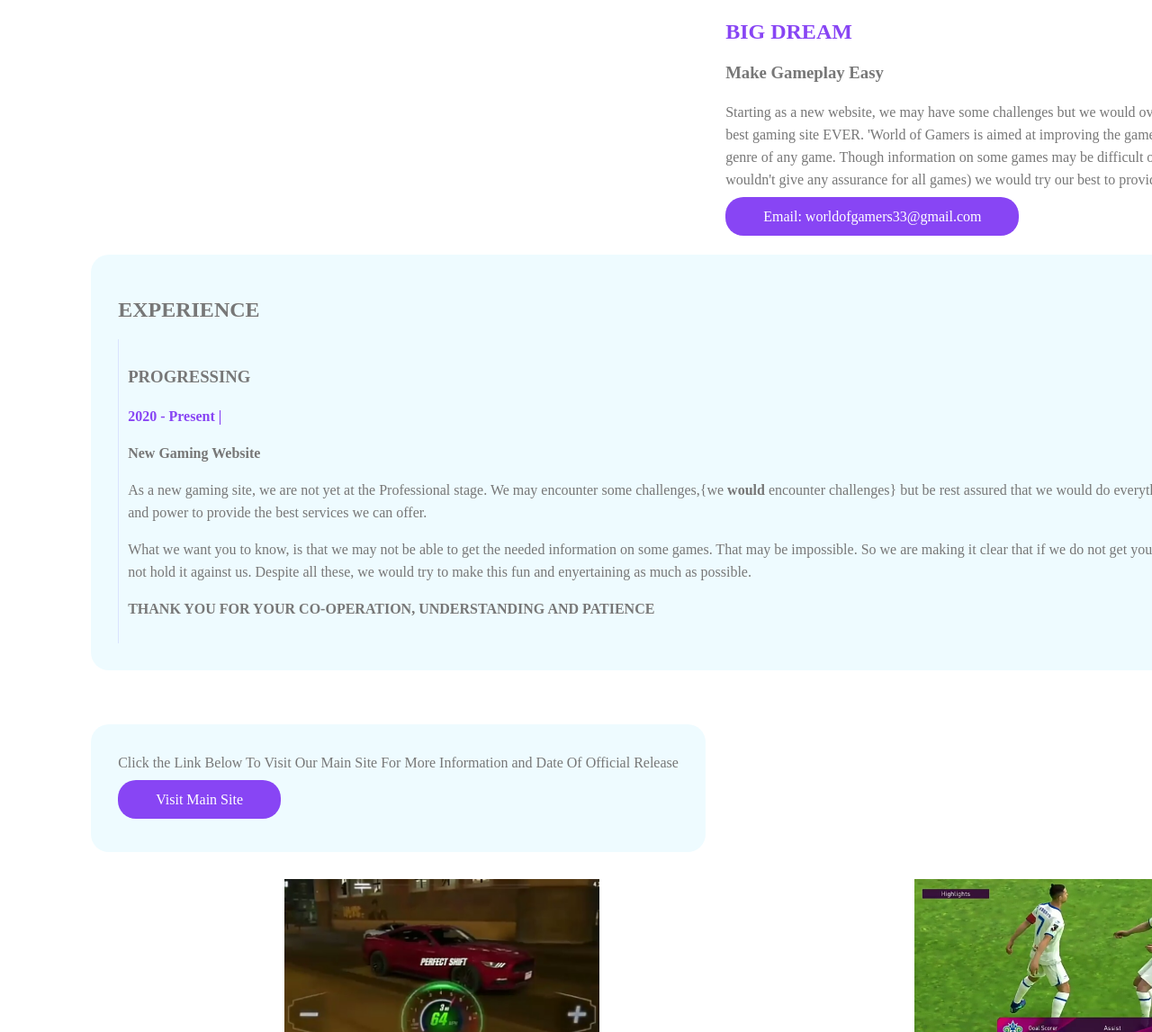
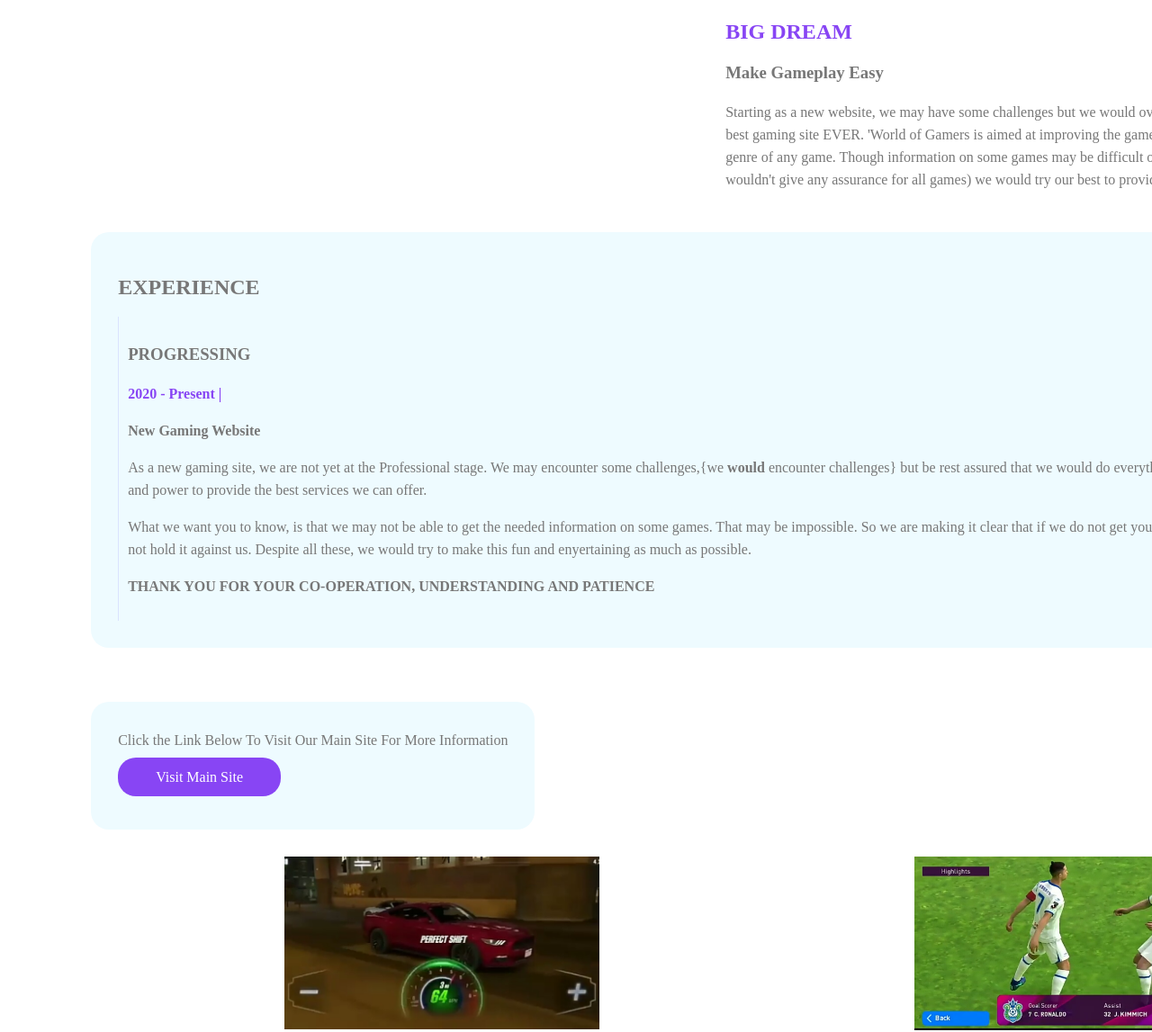
Before and after one commit to BlessedMeglit/WorldofGamers, a plain HTML site: page index.html in a window 1280 px wide. Shown: the part 362-1509 px from the top of the page at 90% size. Drawn offline with Linux system fonts and the light colour scheme.

Commit message:
publishing awesome pages 1590137407596

```diff
--- a/index.html
+++ b/index.html
@@ -23,7 +23,7 @@
                <h3> Make Gameplay Easy </h3>
                <p> Starting as a new website, we may have some challenges but we would overcome them to make this the best gaming site EVER. 'World of Gamers is aimed at improving the gameplay of everyone in every genre of any game. Though information on some games may be difficult or impossible to find,(we wouldn't give any assurance for all games) we would try our best to provide the needed information.</p>
 
-                <a class="primary-btn" href="#"> Email: worldofgamers33@gmail.com </a>
+
        </section>
            </div>
        <section class="container experiences">
@@ -37,7 +37,7 @@
 </div>
        </section>
        <section class="container experiences">
-           Click the Link Below To Visit Our Main Site For More Information and Date Of Official Release
+           Click the Link Below To Visit Our Main Site For More Information
            <p> <a class="primary-btn"href="https://worldofgamers.airsite.co"> Visit Main Site </a> </p>
        </section>
        <section class="container">
```
